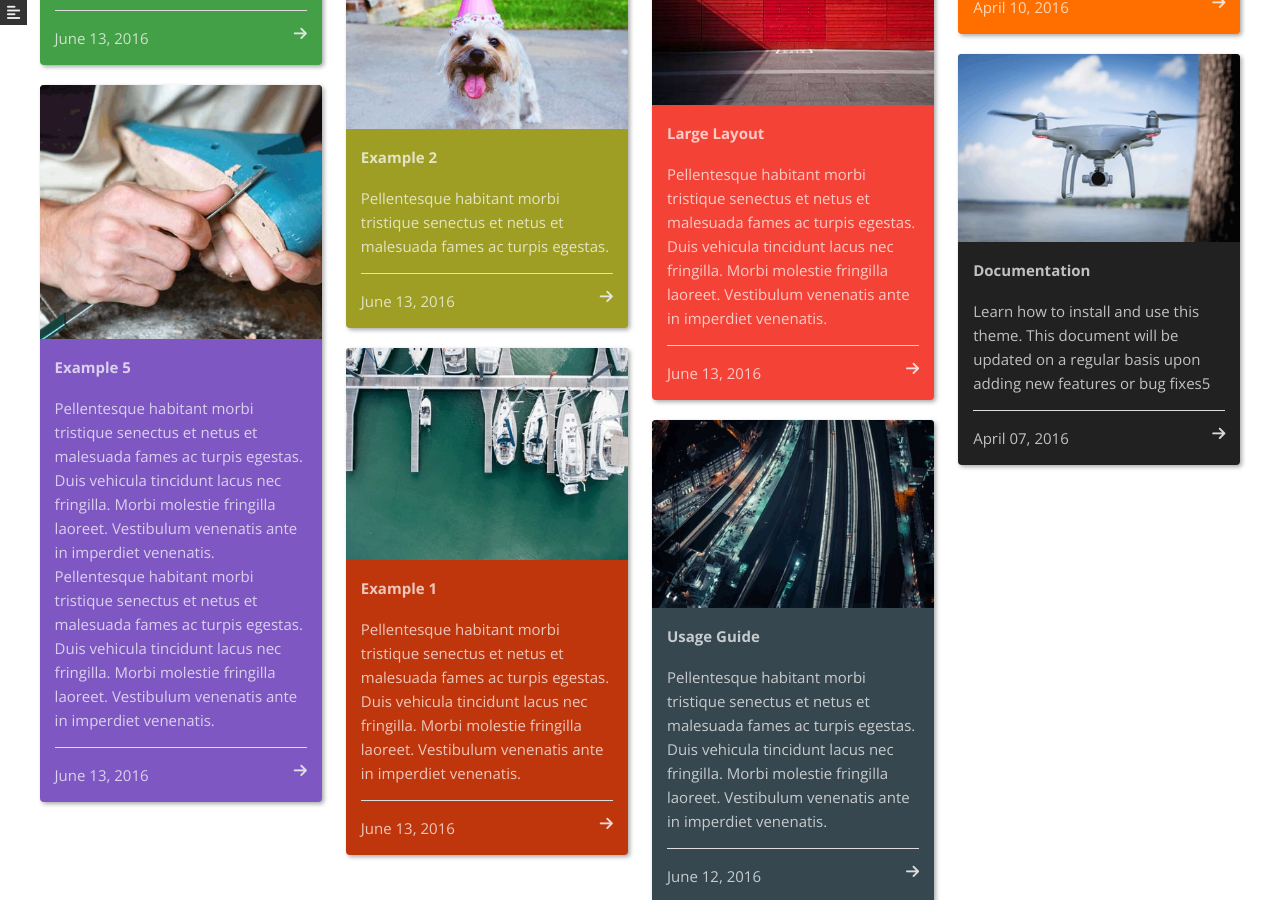
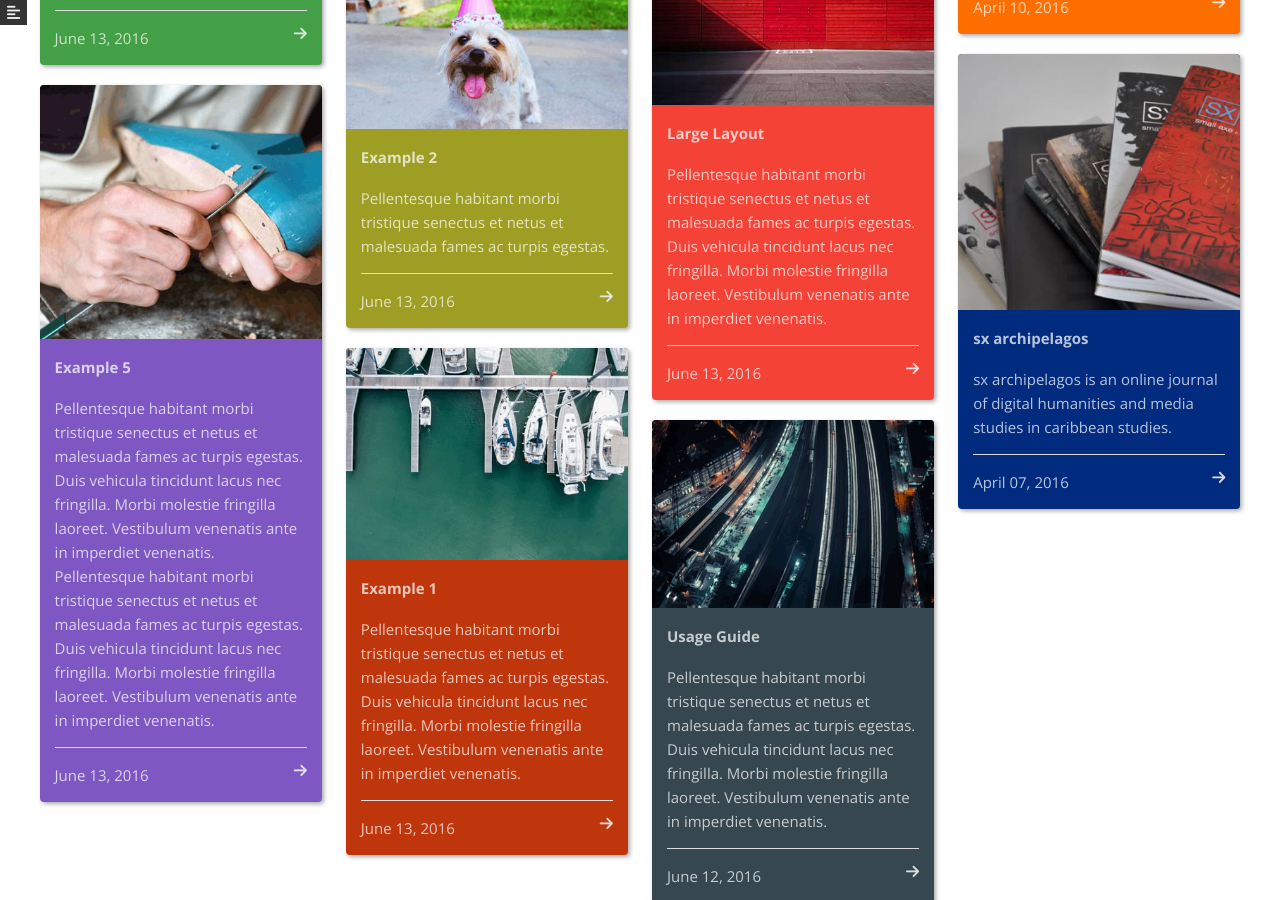
Before and after one commit to cul/dlst-dh, a Jekyll site: the page built from index.html, in a window 1280 px wide and 900 px high, scrolled down 1247 px. Built offline with Jekyll 4.4.1, drawn with Linux system fonts in a browser that asks for light colours; nearby versions of some CDN libraries; part of the change alters nothing that is shown.

Commit message:
added first sample post

```diff
--- a/_posts/2016-04-07-documentation.md
+++ b/_posts/2016-04-07-documentation.md
@@ -1,60 +1,12 @@
 ---
 layout: post
-title: Documentation
-description: Learn how to install and use this theme. This document will be updated on a regular basis upon adding new features or bug fixes5
-img: image-10.jpg
-color: 212121
-author: webjeda
+title: sx archipelagos
+description: sx archipelagos is an online journal of digital humanities and media studies in caribbean studies.
+img: sxarchipelagos.jpeg
+color: 002B7F
+author: Alex Gil
 ---
 
-* some text
-{: toc}
+<em>sx:archipelagos</em> seeks to substantially reduce the cost of open access academic publication by adapting a minimal computing workflow to the needs of an stablished journal. As pressures mount on academic journals, the need to reduce costs while providing manageable workflows and multivalent outputs has increased. The <em><a href="http://smallaxe.net/">Small Axe</a></em> journal has weathered two decades as the flagship journal for Caribbean Studies and thus provides a great platform for experimentation around an established journal, as opposed to new experiments that must build prestige while trying out new workflows. <em>sx:archipelagos</em> was born as that experimental branch. The goal of <em>sx:a</em> is to publish a combination of articles, digital project reviews, and digital humanities ventures with low periodicity and under reduced cost.
 
-# Installation:
-Fork the ``master`` branch and delete ``gh-pages`` branch in it. This is important because ``gh-pages`` branch is used here only to host the blog. You should be using the master branch as the source and create a fresh ``gh-pages`` branch.
-
-Watch my video on instlallation
-<iframe class="video" src="https://www.youtube.com/embed/T2nx6tj-ZH4?rel=0?rel=0" frameborder="0" allowfullscreen></iframe>
-
-## How to delete old **gh-pages** branch?
-After forking the repository, click on **branches**.
-
-![delete gh-pages branch](http://blog.webjeda.com/images/delete-github-branch.png)
-
-Delete ``gh-pages`` branch.
-![delete gh-pages branch](http://blog.webjeda.com/images/delete-github-branch-2.png)
-
-You have to create a new ``gh-pages`` branch using the master branch. Go back to the forked repository and create ``gh-pages`` branch.
-
-![create gh-pages branch](http://blog.webjeda.com/images/create-gh-pages-branch.JPG)
-
-Now, go to settings and check the **Github Pages** section. You should see a URL where the blog is hosted.
-
-This process will host the theme as a **Project Page**. You can also download the files for local development.
-
-The default theme will look like this
-
-![webjeda karna jekyll theme]({{site.baseurl}}/images/karna-jekyll-theme-screenshot.png){: style="box-shadow: 0 0 5px #777"}
-
-
-
-A sample post would look like this
-
-![webjeda karna jekyll theme sidebar]({{site.baseurl}}/images/post.png){: style="box-shadow: 0 0 5px #777"}
-
-
-This theme is made especially for smartphones.
-
-![webjeda karna responsive jekyll theme]({{site.baseurl}}/images/karna-responsive-jekyll-theme.png){: style="box-shadow: 0 0 5px #777"}
-{: style="text-align:center"}
-
-# Development
-Make changes to the **master** branch and create a pull request. Do not use **gh-pages** branch as it is used to host the theme.
-
-# License
-MIT License
-
-# Change Log
-
-### Version 0.8
-* Initial release with a responsive card-friendly layout.
+This project was made possible with generous support from the NEH <a href="http://www.neh.gov/divisions/odh/grant-news/announcing-17-digital-humanities-start-grant-awards-march-2015">Digital Humanities Start-Up Grant Award</a>. Credits: Kaiama Glover, Kelly Josephs, Alex Gil, David Scott, Dennis Tenen
```
Also changed, not shown: images/dhcu-banner.jpg (added), images/sxarchipelagos.jpeg (added), 2 other files.
